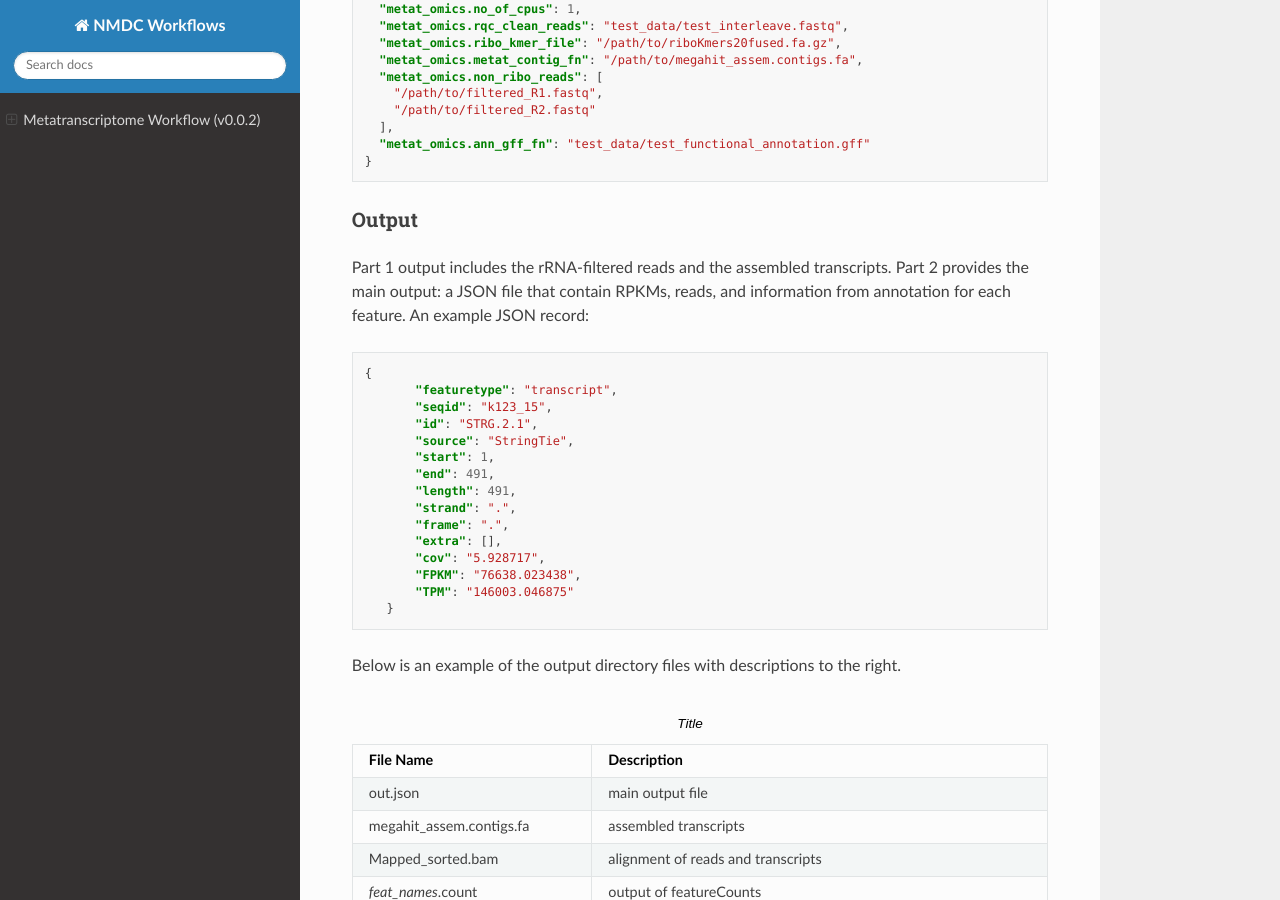
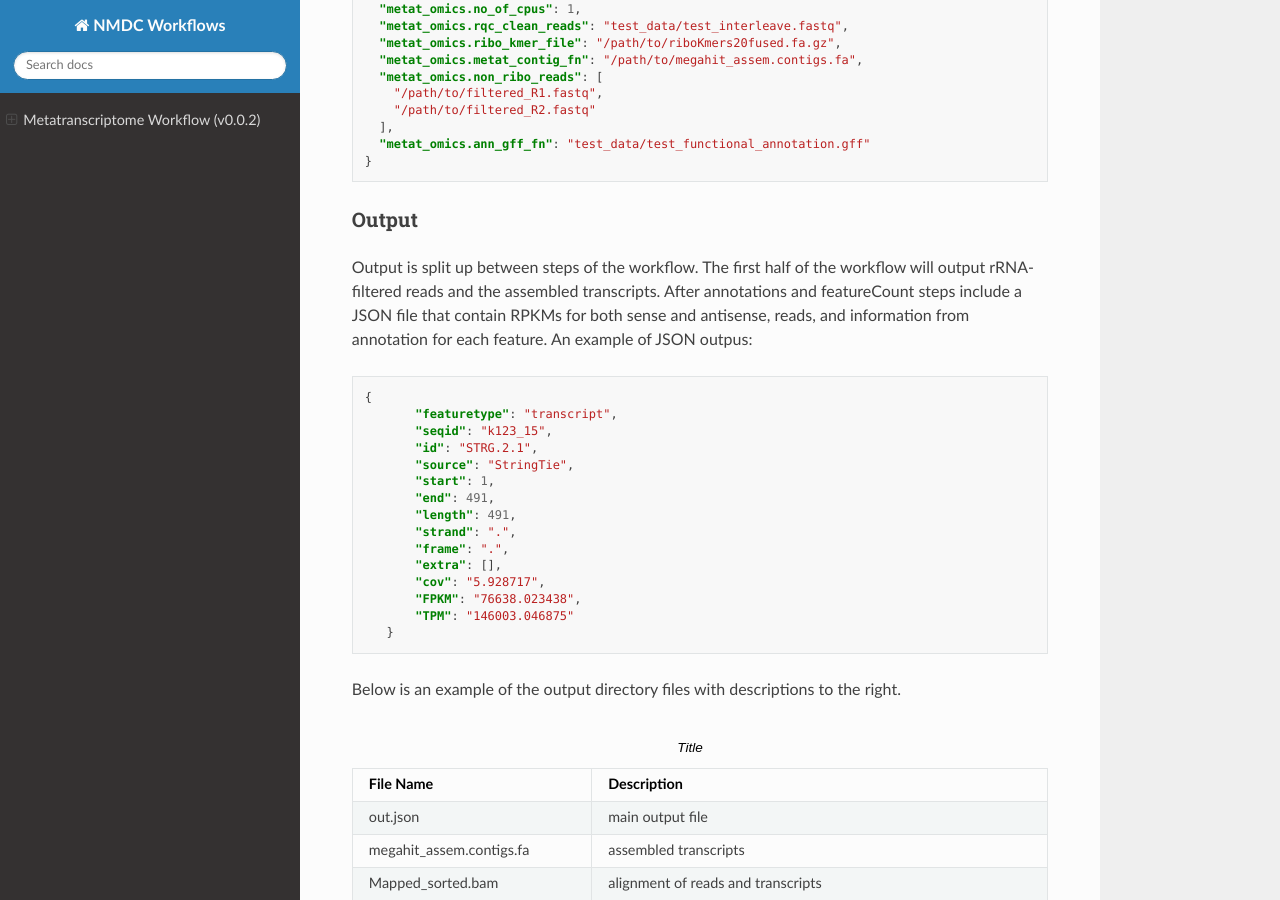
Before and after one commit to microbiomedata/metaT, a Sphinx documentation site: the page built from docs/index.rst, in a window 1280 px wide and 900 px high, scrolled down 2196 px. Built offline with Sphinx 7.4.7 and the Read the Docs theme 2.0.0, drawn with Linux system fonts in a browser that asks for light colours; some of the changed lines change nothing that is shown; some of the changed text lies outside the part shown.

Commit message:
Update index.rst

```diff
--- a/docs/index.rst
+++ b/docs/index.rst
@@ -30,10 +30,10 @@
 ---------------------
 Third-party software (These are included in the Docker images.)
 ~~~~~~~~~~~~~~~~~~~~~~~~~~~~~~~~~~~~~~~~~~~~~~~~~~~~~~~~~~~~~~~~
-1. `BBTools v38.44 <https://jgi.doe.gov/data-and-tools/bbtools/>`_. (License: `BSD-3-Clause-LBNL <https://bitbucket.org/berkeleylab/jgi-bbtools/src/master/license.txt>`_.)
-2. `hisat2 v2.1 <http://daehwankimlab.github.io/hisat2/>`_. (License: GPL-3.0)
+1. `BBTools v38.94 <https://jgi.doe.gov/data-and-tools/bbtools/>`_. (License: `BSD-3-Clause-LBNL <https://bitbucket.org/berkeleylab/jgi-bbtools/src/master/license.txt>`_.)
+2. `BBMap v38.94 <https://jgi.doe.gov/data-and-tools/bbtools/>`_. (License: `BSD-3-Clause-LBNL <https://bitbucket.org/berkeleylab/jgi-bbtools/src/master/license.txt>`_.)
 3. `Python v3.7.6 <https://www.python.org/>`_.  (License: Python Software Foundation License)
-4. `featureCounts v2.0.1<http://subread.sourceforge.net/>`_. (License: GNU-GPL)
+4. `featureCounts v2.0.2<http://subread.sourceforge.net/>`_. (License: GNU-GPL)
 5. `R v3.6.0 <https://www.r-project.org/>`_. (License: GPL-2/GPL-3)
 6. `edgeR v3.28.1 <https://bioconductor.org/packages/release/bioc/html/edgeR.html>`_. (R package) (License: GPL (>=2))
 7. `pandas v1.0.5 <https://pandas.pydata.org/>`_. (python package) (License: BSD-3-Clause)
@@ -88,7 +88,7 @@
 
 Output
 ~~~~~~
-Part 1 output includes the rRNA-filtered reads and the assembled transcripts. Part 2 provides the main output: a JSON file that contain RPKMs, reads, and information from annotation for each feature. An example JSON record:
+Output is split up between steps of the workflow. The first half of the workflow will output rRNA-filtered reads and the assembled transcripts. After annotations and featureCount steps include a JSON file that contain RPKMs for both sense and antisense, reads, and information from annotation for each feature. An example of JSON outpus:
 
 .. code-block:: JSON
 
```
